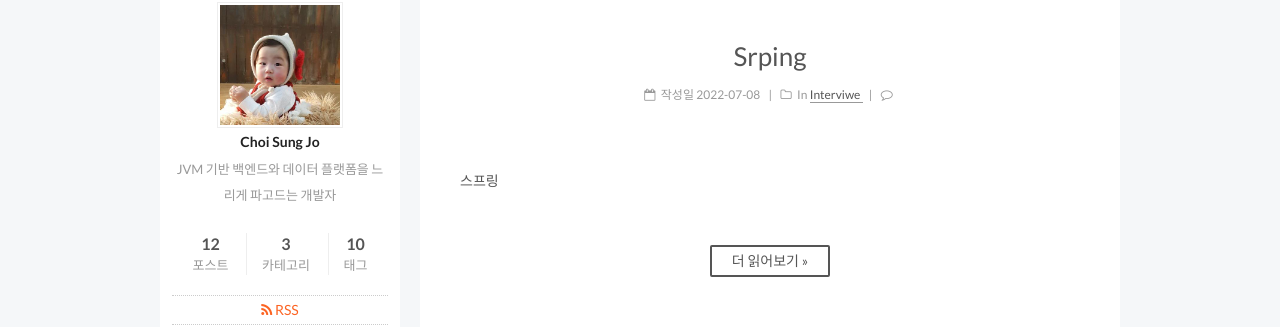
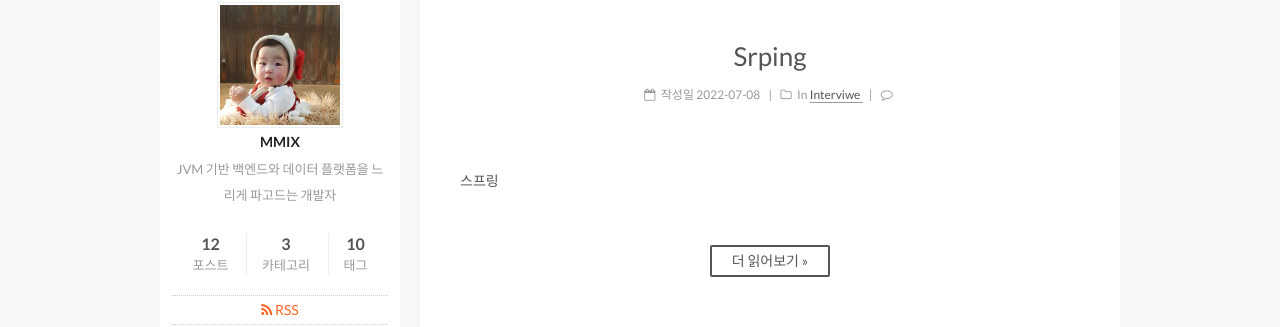
Before and after one commit to csj4032/csj4032.github.io, a Jekyll site: the page built from index.html, in a window 1280 px wide. Shown: the part 427-754 px from the top of the page. Built offline with Jekyll 4.4.1, drawn with Linux system fonts in a browser that asks for light colours; the list of posts is cut into pages by our own code; comment, search, counter and statistics services are not loaded.

Commit message:
표시 이름을 MMIX로 변경
_config.yml author(사이드바·schema.org), README.md, about 페이지의
이름을 MMIX로 통일한다.

Co-Authored-By: Claude Opus 5 (1M context) <noreply@anthropic.com>

```diff
--- a/_config.yml
+++ b/_config.yml
@@ -7,7 +7,7 @@
 title: Genius Blog
 subtitle: 게으르고 명석하지 못한 개발자 블로그
 description: JVM 기반 백엔드와 데이터 플랫폼을 느리게 파고드는 개발자
-author: Choi Sung Jo
+author: MMIX
 # Support language: de, en, fr-FR, id, ja, ko, pt-BR, pt, ru, zh-Hans, zh-hk, zh-tw
 language: ko
 date_format: '%Y-%m-%d'
```
Also changed, not shown: about/index.md (+1 -1 lines), README.md.
